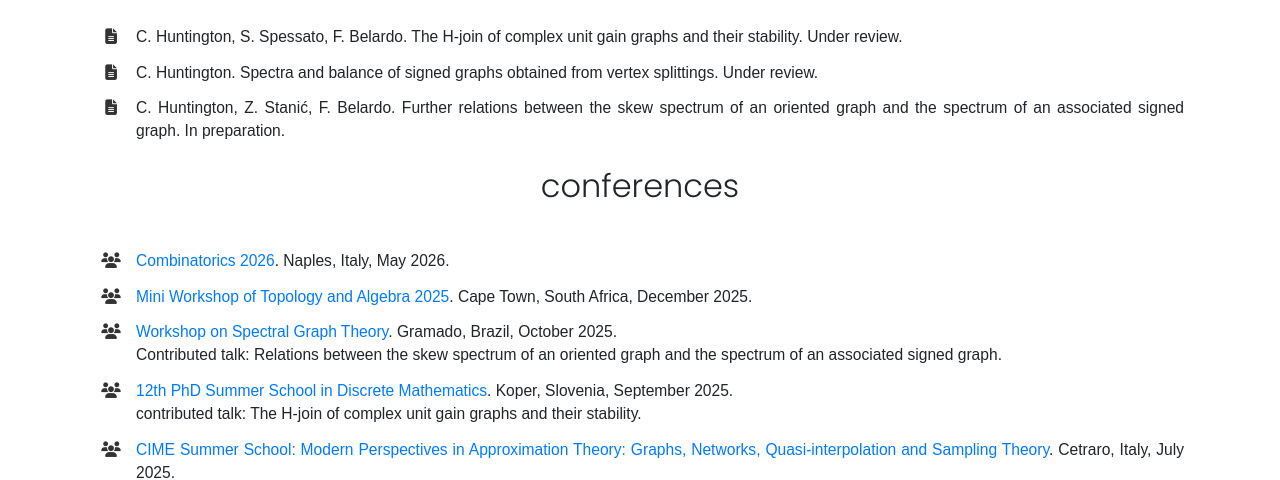
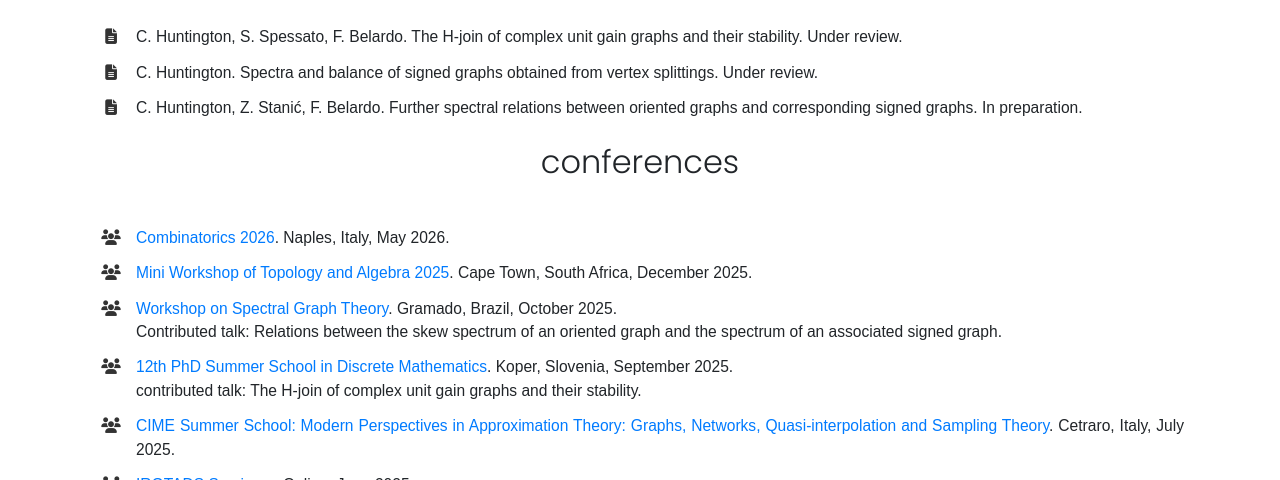
Before and after one commit to callumhuntington/mypage, a plain HTML site: page mathematics.html in a window 1280 px wide. Shown: the part 620-1100 px from the top of the page. Drawn offline with nearby package versions, Linux system fonts and the light colour scheme; files whose address does not match are found by name.

Commit message:
Update mathematics.html

```diff
--- a/mathematics.html
+++ b/mathematics.html
@@ -134,7 +134,7 @@ C. Huntington. Spectra and balance of signed graphs obtained from vertex splitti
 <div class="paper-row">
 <i class="fa-solid fa-file-lines"></i>
 <span class="paper-text">
-C. Huntington, Z. Stanić, F. Belardo. Further relations between the skew spectrum of an oriented graph and the spectrum of an associated signed graph. In preparation.
+C. Huntington, Z. Stanić, F. Belardo. Further spectral relations between oriented graphs and corresponding signed graphs. In preparation.
 </span>
 </div>
 </li>
```
